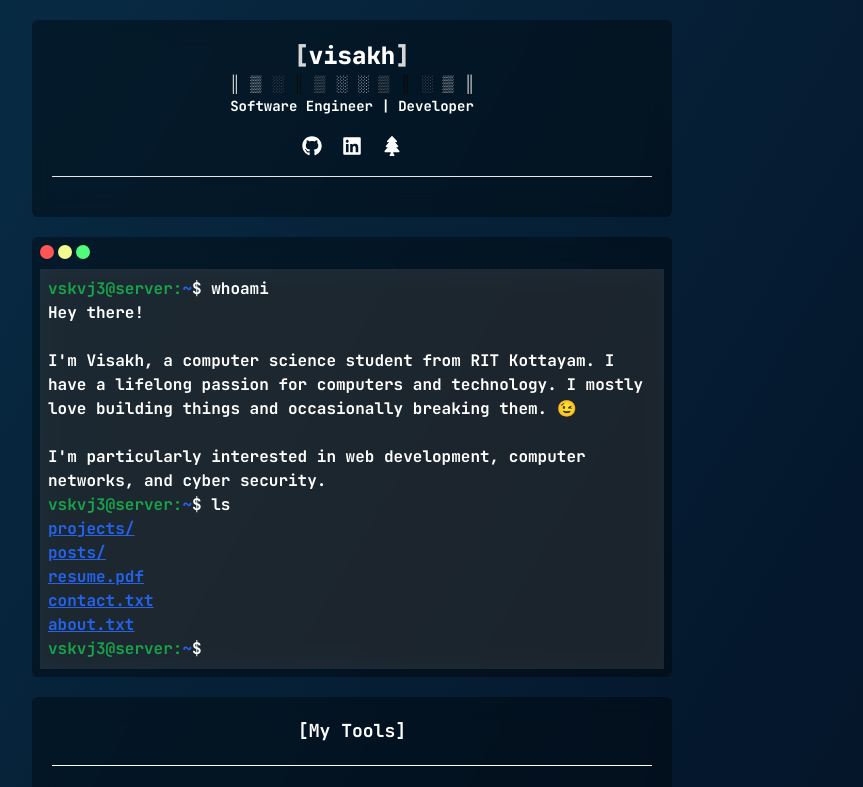
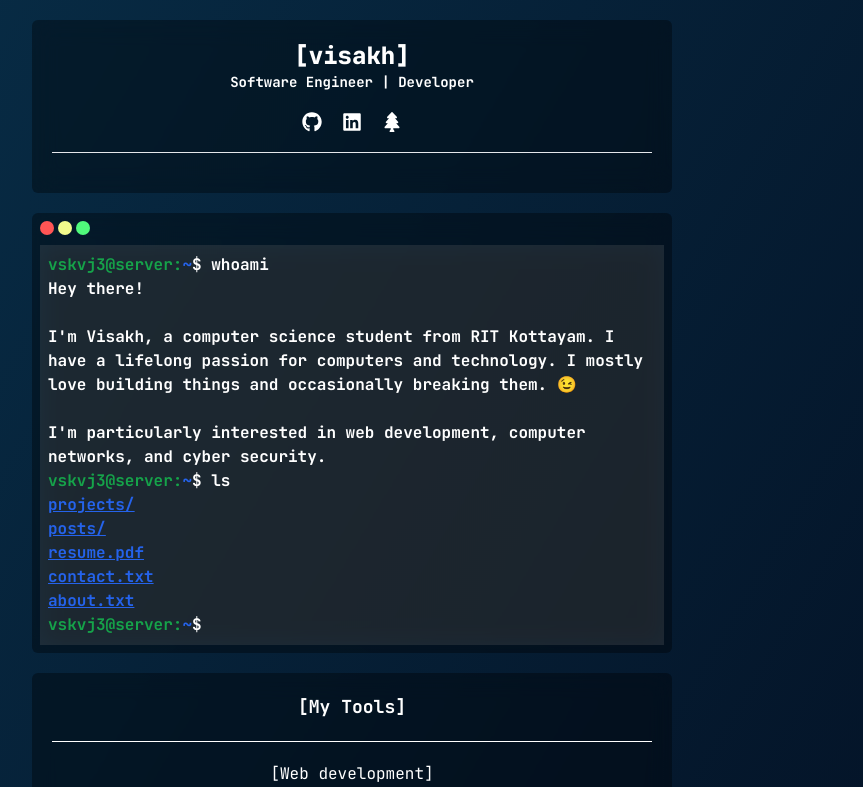
Before and after one commit to vskvj3/portfolio-nextjs, a Next.js app: page / in a window 1280 px wide. Shown: the top 787 px of the page, without its empty margins (288-1151 px from the left). Built offline with nearby package versions, Linux system fonts and the light colour scheme.

Commit message:
fix: remove animations from navbar

```diff
--- a/src/components/navbar.js
+++ b/src/components/navbar.js
@@ -6,12 +6,10 @@ export default function Navbar() {
     <nav className="bg-dracula-foreground/35 backdrop-blur-md w-1/2 min-w-[370px] max-w-[700px] px-5 mx-auto my-2 lg:my-5  py-5 rounded-md text-center text-dracula-t-white">
       <Link href={"/"}>
         <h1 className="text-2xl font-extrabold">
-          <span className="blinkFrame blink">[</span>
-          visakh
-          <span className="blinkFrame blink">]</span>
+          [visakh]
         </h1>
       </Link>
-
+{/*
       <p className="">
         <span className="del6s mr-2.5">║</span>
         <span className="del5s mr-2.5">▒</span>
@@ -25,7 +23,7 @@ export default function Navbar() {
         <span className="del4s mr-2.5">░</span>
         <span className="del5s mr-2.5">▒</span>
         <span className="del6s">║</span>
-      </p>
+      </p> */}
       <h5 className="whoami text-sm font-bold">
         Software Engineer | Developer
       </h5>
```
